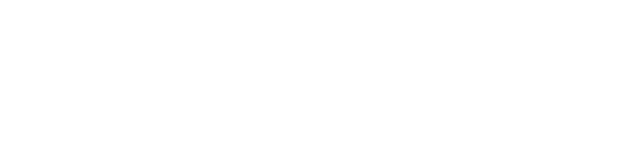
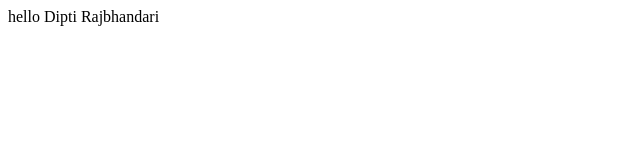
Before and after one commit to Dipti-Rajbhandari/weather-app, a plain HTML site: page index.html in a window 1280 px wide. Shown: the whole page, without its empty margins (0-640 px from the left). Drawn offline with Linux system fonts and the light colour scheme.

Commit message:
name added

```diff
--- a/index.html
+++ b/index.html
@@ -6,6 +6,7 @@
     <title>Document</title>
 </head>
 <body>
-
+     hello
+     Dipti Rajbhandari
 </body>
 </html>
```
